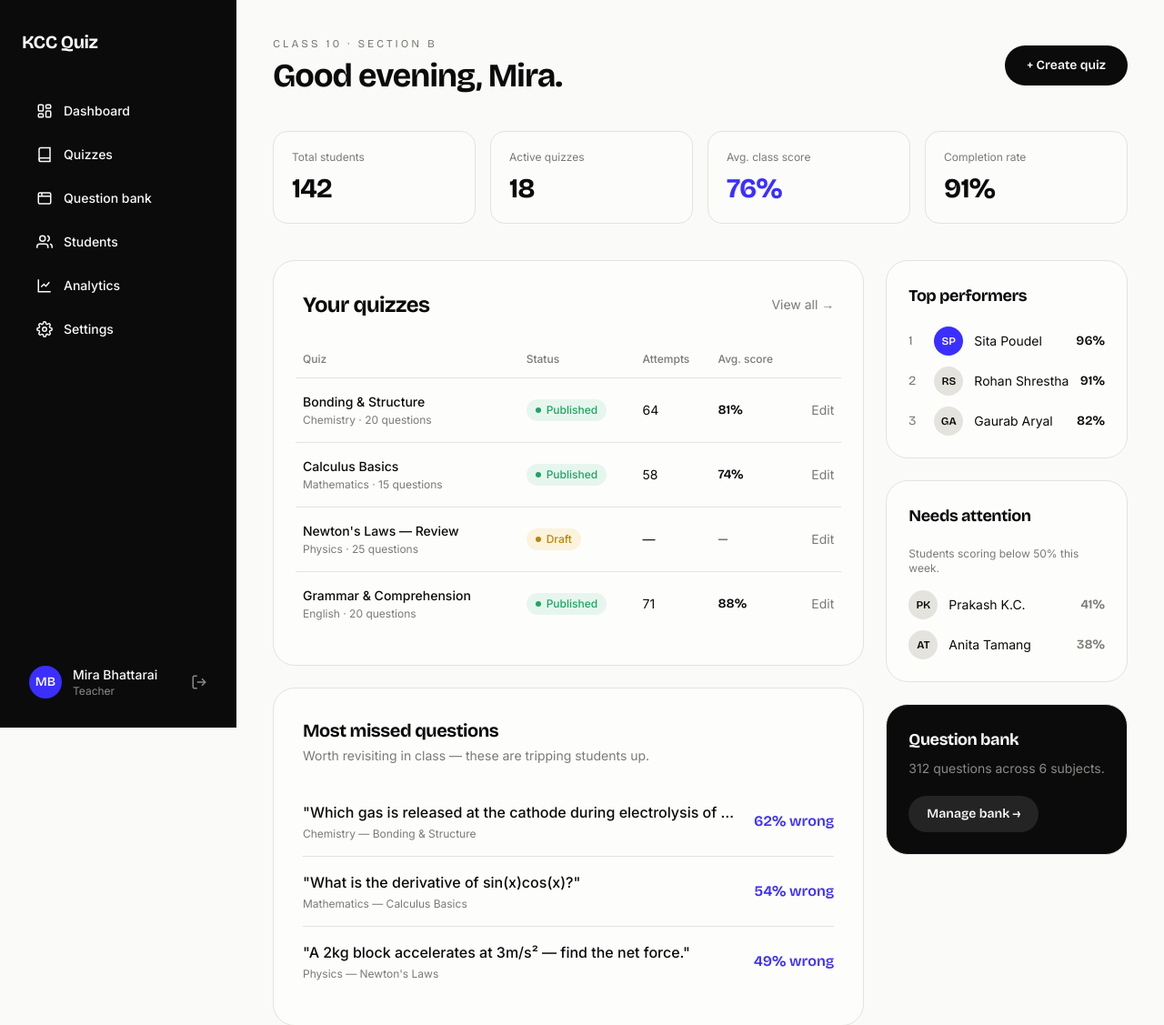
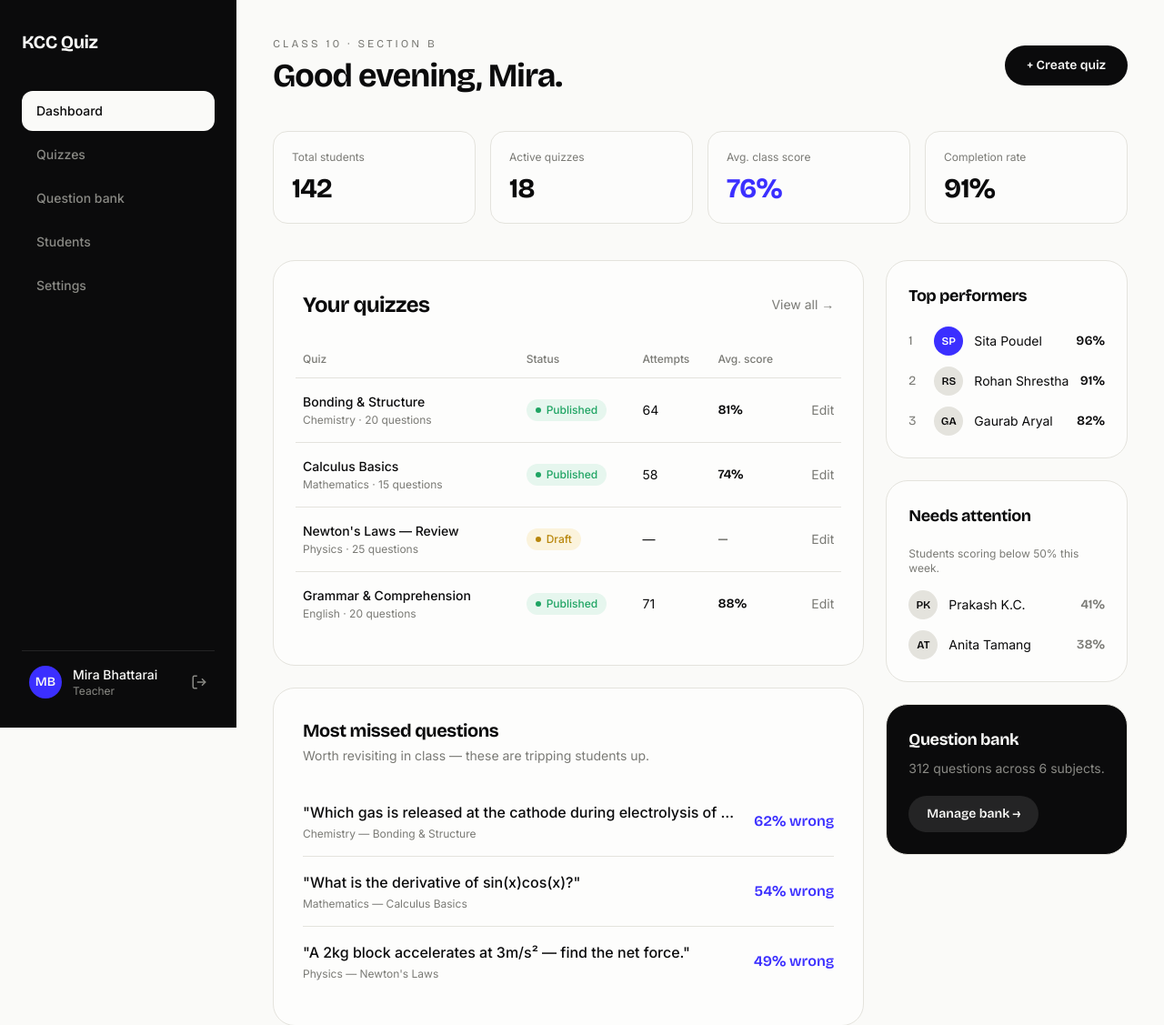
Before and after one commit to gaurab-arl/quiz_webapp, a Django app: template templates/pages/admin_dashboard.html in a window 1280 px wide. Shown: the top 1127 px of the page at 91% size. Run offline with Django 5.2, Linux system fonts and the light colour scheme; the template is opened without the code that fills it, so the values that code supplies are empty; some libraries are stand-ins or nearby versions.

Commit message:
index admin dashboard link to last. admin dashboard nav bar.

```diff
--- a/apps/core/dashboard/admin_dashboard.py
+++ b/apps/core/dashboard/admin_dashboard.py
@@ -3,4 +3,4 @@
 from django.shortcuts import render
 
 def admin_dashboard(request):
-    return render(request, 'admin_dashboard.html')
+    return render(request, 'pages/admin_dashboard.html')
--- a/static/css/admin.css
+++ b/static/css/admin.css
@@ -14,3 +14,46 @@ tr.row-hover:hover {
     border-radius: 9999px;
     display: inline-block;
 }
+
+/* ---------- sidebar nav items ---------- */
+.nav-item {
+    color: #8A8A85;
+    transition: color 0.15s ease, background 0.15s ease;
+}
+
+.nav-item:hover {
+    color: var(--paper);
+    background: rgba(255, 255, 255, 0.07);
+}
+
+.nav-item.active {
+    color: var(--ink);
+    background: var(--paper);
+}
+
+/* ---------- scrollable sidebar ---------- */
+#sidebar {
+    overflow-y: auto;
+    scrollbar-width: none;          /* Firefox */
+}
+#sidebar::-webkit-scrollbar {
+    display: none;                  /* Chrome / Safari */
+}
+
+/* ---------- smooth section transitions ---------- */
+.section-content {
+    transition: opacity 0.3s ease, transform 0.3s ease;
+}
+
+.section-content.hidden {
+    opacity: 0;
+    transform: translateY(10px);
+    pointer-events: none;
+    display: none;
+}
+
+.section-content:not(.hidden) {
+    opacity: 1;
+    transform: translateY(0);
+    display: block;
+}
--- a/static/js/admin-dashboard.js
+++ b/static/js/admin-dashboard.js
@@ -1,19 +1,150 @@
+/* ============================================================
+   admin-dashboard.js — Navbar interactivity
+   ============================================================ */
+
 document.addEventListener('DOMContentLoaded', () => {
-    const navItems = document.querySelectorAll('.nav-item');
 
+    // ── Elements ────────────────────────────────────────────
+    const sidebar        = document.getElementById('sidebar');
+    const backdrop       = document.getElementById('sidebar-backdrop');
+    const openBtn        = document.getElementById('sidebar-open');
+    const navItems       = document.querySelectorAll('.nav-item');
+    const sections       = document.querySelectorAll('.section-content');
+
+    // ── Section switching ────────────────────────────────────
+    function showSection(sectionId) {
+        // Hide all sections
+        sections.forEach(section => {
+            section.classList.add('hidden');
+        });
+
+        // Show the target section
+        const targetSection = document.getElementById(sectionId);
+        if (targetSection) {
+            targetSection.classList.remove('hidden');
+        }
+
+        // Update URL hash without causing scroll
+        history.pushState(null, null, `#${sectionId}`);
+    }
+
+    // ── Active nav state ─────────────────────────────────────
+    function setActiveNav(target) {
+        navItems.forEach(item => item.classList.remove('active'));
+        target.classList.add('active');
+    }
+
+    // ── Navigation handler ────────────────────────────────────
+    function navigateTo(sectionId, navItem) {
+        // Show the section
+        showSection(sectionId);
+
+        // Update active nav state
+        if (navItem) {
+            setActiveNav(navItem);
+        } else {
+            // If no nav item provided, find matching one
+            const matchingItem = [...navItems].find(
+                item => item.dataset.section === sectionId
+            );
+            if (matchingItem) setActiveNav(matchingItem);
+        }
+
+        // On mobile, close the sidebar after navigation
+        if (window.innerWidth < 1024) {
+            closeSidebar();
+        }
+    }
+
+    // ── Nav item click handlers ─────────────────────────────
     navItems.forEach(item => {
-        item.addEventListener('click', function(event) {
-            // Prevent default anchor behavior for demonstration, remove if actual navigation is desired
-            event.preventDefault();
-
-            // Remove 'active' class from all nav items
-            navItems.forEach(nav => nav.classList.remove('active'));
-
-            // Add 'active' class to the clicked nav item
-            this.classList.add('active');
-
-            // In a real application, you would load content here based on the clicked item
-            // For example: loadContent(this.getAttribute('href'));
+        item.addEventListener('click', function (e) {
+            e.preventDefault();
+            const sectionId = this.dataset.section;
+            if (sectionId) {
+                navigateTo(sectionId, this);
+            }
         });
     });
+
+    // ── Restore state from URL hash on load ──────────────────
+    function restoreFromHash() {
+        const currentHash = window.location.hash.slice(1); // Remove '#'
+        if (currentHash) {
+            const matchingItem = [...navItems].find(
+                item => item.dataset.section === currentHash
+            );
+            if (matchingItem) {
+                navigateTo(currentHash, matchingItem);
+                return;
+            }
+        }
+        // Default to dashboard if no hash or invalid hash
+        const defaultItem = document.querySelector('.nav-item[data-section="dashboard"]');
+        if (defaultItem) {
+            navigateTo('dashboard', defaultItem);
+        }
+    }
+
+    // Restore on initial load
+    restoreFromHash();
+
+    // Handle browser back/forward buttons
+    window.addEventListener('hashchange', () => {
+        const sectionId = window.location.hash.slice(1);
+        if (sectionId) {
+            const matchingItem = [...navItems].find(
+                item => item.dataset.section === sectionId
+            );
+            if (matchingItem) {
+                // Only switch section, don't push state again
+                showSection(sectionId);
+                setActiveNav(matchingItem);
+            }
+        }
+    });
+
+    // ── Mobile sidebar open / close ──────────────────────────
+    function openSidebar() {
+        backdrop.classList.remove('hidden');
+        requestAnimationFrame(() => {
+            requestAnimationFrame(() => {
+                backdrop.classList.remove('opacity-0');
+                sidebar.classList.remove('-translate-x-full');
+            });
+        });
+        document.body.style.overflow = 'hidden';
+        openBtn?.setAttribute('aria-expanded', 'true');
+    }
+
+    function closeSidebar() {
+        backdrop.classList.add('opacity-0');
+        sidebar.classList.add('-translate-x-full');
+
+        backdrop.addEventListener('transitionend', () => {
+            backdrop.classList.add('hidden');
+        }, { once: true });
+
+        document.body.style.overflow = '';
+        openBtn?.setAttribute('aria-expanded', 'false');
+    }
+
+    // ── Event listeners ──────────────────────────────────────
+    openBtn?.addEventListener('click', openSidebar);
+    backdrop?.addEventListener('click', closeSidebar);
+
+    document.addEventListener('keydown', e => {
+        if (e.key === 'Escape' && !sidebar.classList.contains('-translate-x-full')) {
+            closeSidebar();
+        }
+    });
+
+    window.addEventListener('resize', () => {
+        if (window.innerWidth >= 1024) {
+            backdrop.classList.add('hidden', 'opacity-0');
+            sidebar.classList.remove('-translate-x-full');
+            document.body.style.overflow = '';
+        }
+    });
+
 });
--- /dev/null
+++ b/static/js/admin/nav.js
@@ -0,0 +1,27 @@
+const navBar = document.querySelector('.nab-bar');
+
+const navItems = [
+    { name: "Dashboard", section: "dashboard", active: true },
+    { name: "Quizzes", section: "quizzes" },
+    { name: "Question bank", section: "question-bank" },
+    { name: "Students", section: "students" },
+
+    { name: "Settings", section: "settings" }
+];
+
+navItems.forEach(item => {
+    const a = document.createElement("a");
+
+    a.href = `#${item.section}`;
+    a.dataset.section = item.section;
+
+    a.className = `
+    nav-item flex items-center gap-3 px-4 py-3
+    rounded-xl text-sm font-medium
+    ${item.active ? "active" : ""}
+  `;
+
+    a.innerHTML = `${item.name}`;
+
+    navBar.appendChild(a);
+});
--- a/templates/index.html
+++ b/templates/index.html
@@ -127,7 +127,7 @@ ww                class="font-display text-sm font-semibold px-6 py-2.5 rounded-
                 Ready to get<br><em class="italic font-normal" style="color:var(--accent)">sharp?</em>
             </h2>
             <div class="mt-12 flex flex-wrap justify-center gap-4">
-                <a href="#"
+                <a href="{% url 'admin_dashboard' %}"
                     class="font-display font-semibold text-lg px-10 py-5 rounded-full bg-[var(--ink)] text-[var(--paper)] hover:bg-[var(--accent)] transition-colors">
                     Create your first quiz →
                 </a>
--- a/templates/pages/admin_dashboard.html
+++ b/templates/pages/admin_dashboard.html
@@ -16,73 +16,22 @@
 </head>
 
 <body class="min-h-screen">
+    <!-- Mobile sidebar backdrop -->
+    <div id="sidebar-backdrop"
+        class="fixed inset-0 bg-black/40 backdrop-blur-sm z-30 hidden opacity-0 transition-opacity duration-300"></div>
     <div class="lg:grid lg:grid-cols-[260px_1fr] min-h-screen">
 
-        <!-- SIDEBAR -->
-        <aside
-            class="hidden lg:flex flex-col justify-between bg-[var(--ink)] text-[var(--paper)] px-6 py-8 sticky top-0 h-screen">
+        <!-- SIDEBAR (desktop sticky + mobile drawer) -->
+        <aside id="sidebar"
+            class="fixed lg:static inset-y-0 left-0 z-40 w-[260px] flex flex-col justify-between bg-[var(--ink)] text-[var(--paper)] px-6 py-8 h-screen -translate-x-full lg:translate-x-0 transition-transform duration-300 ease-in-out overflow-y-auto">
             <div>
                 <div class="font-display font-bold text-xl tracking-tight mb-10">KCC Quiz</div>
-                <nav class="space-y-1">
-                    <a href="#"
-                        class="nav-item active flex items-center gap-3 px-4 py-3 rounded-xl text-sm font-medium">
-                        <svg width="18" height="18" viewBox="0 0 24 24" fill="none" stroke="currentColor"
-                            stroke-width="2">
-                            <rect x="3" y="3" width="7" height="9" rx="1.5" />
-                            <rect x="14" y="3" width="7" height="5" rx="1.5" />
-                            <rect x="14" y="12" width="7" height="9" rx="1.5" />
-                            <rect x="3" y="16" width="7" height="5" rx="1.5" />
-                        </svg>
-                        Dashboard
-                    </a>
-                    <a href="#" class="nav-item flex items-center gap-3 px-4 py-3 rounded-xl text-sm font-medium">
-                        <svg width="18" height="18" viewBox="0 0 24 24" fill="none" stroke="currentColor"
-                            stroke-width="2">
-                            <path d="M4 19.5A2.5 2.5 0 016.5 17H20" />
-                            <path d="M6.5 2H20v20H6.5A2.5 2.5 0 014 19.5v-15A2.5 2.5 0 016.5 2z" />
-                        </svg>
-                        Quizzes
-                    </a>
-                    <a href="#" class="nav-item flex items-center gap-3 px-4 py-3 rounded-xl text-sm font-medium">
-                        <svg width="18" height="18" viewBox="0 0 24 24" fill="none" stroke="currentColor"
-                            stroke-width="2">
-                            <rect x="3" y="4" width="18" height="16" rx="2" />
-                            <path d="M3 9h18" />
-                            <path d="M8 4v5" />
-                        </svg>
-                        Question bank
-                    </a>
-                    <a href="#" class="nav-item flex items-center gap-3 px-4 py-3 rounded-xl text-sm font-medium">
-                        <svg width="18" height="18" viewBox="0 0 24 24" fill="none" stroke="currentColor"
-                            stroke-width="2">
-                            <path d="M17 21v-2a4 4 0 00-4-4H5a4 4 0 00-4 4v2" />
-                            <circle cx="9" cy="7" r="4" />
-                            <path d="M23 21v-2a4 4 0 00-3-3.87" />
-                            <path d="M16 3.13a4 4 0 010 7.75" />
-                        </svg>
-                        Students
-                    </a>
-                    <a href="#" class="nav-item flex items-center gap-3 px-4 py-3 rounded-xl text-sm font-medium">
-                        <svg width="18" height="18" viewBox="0 0 24 24" fill="none" stroke="currentColor"
-                            stroke-width="2">
-                            <path d="M3 3v18h18" />
-                            <path d="M7 14l4-4 3 3 5-6" />
-                        </svg>
-                        Analytics
-                    </a>
-                    <a href="#" class="nav-item flex items-center gap-3 px-4 py-3 rounded-xl text-sm font-medium">
-                        <svg width="18" height="18" viewBox="0 0 24 24" fill="none" stroke="currentColor"
-                            stroke-width="2">
-                            <circle cx="12" cy="12" r="3" />
-                            <path
-                                d="M19.4 15a1.65 1.65 0 00.33 1.82l.06.06a2 2 0 11-2.83 2.83l-.06-.06a1.65 1.65 0 00-1.82-.33 1.65 1.65 0 00-1 1.51V21a2 2 0 01-4 0v-.09A1.65 1.65 0 009 19.4a1.65 1.65 0 00-1.82.33l-.06.06a2 2 0 11-2.83-2.83l.06-.06A1.65 1.65 0 004.6 15a1.65 1.65 0 00-1.51-1H3a2 2 0 010-4h.09A1.65 1.65 0 004.6 9a1.65 1.65 0 00-.33-1.82l-.06-.06a2 2 0 112.83-2.83l.06.06A1.65 1.65 0 009 4.6a1.65 1.65 0 001-1.51V3a2 2 0 014 0v.09A1.65 1.65 0 0015 4.6a1.65 1.65 0 001.82-.33l.06-.06a2 2 0 112.83 2.83l-.06.06A1.65 1.65 0 0019.4 9a1.65 1.65 0 001.51 1H21a2 2 0 010 4h-.09a1.65 1.65 0 00-1.51 1z" />
-                        </svg>
-                        Settings
-                    </a>
+                <nav class="nab-bar space-y-1">
+                   <!-- this is nav bar -->
                 </nav>
             </div>
 
-            <div class="flex items-center gap-3 px-2">
+            <div class="flex items-center gap-3 px-2 mt-6 pt-4 border-t border-white/10">
                 <div
                     class="w-9 h-9 rounded-full bg-[var(--accent)] flex items-center justify-center font-display font-semibold text-sm shrink-0">
                     MB</div>
@@ -106,15 +55,26 @@
 
             <!-- mobile top bar -->
             <div class="lg:hidden flex items-center justify-between mb-8">
+                <button id="sidebar-open" aria-label="Open menu"
+                    class="w-9 h-9 flex items-center justify-center rounded-xl hover:bg-black/5 transition-colors -ml-1">
+                    <svg width="20" height="20" viewBox="0 0 24 24" fill="none" stroke="currentColor" stroke-width="2">
+                        <line x1="3" y1="6" x2="21" y2="6" />
+                        <line x1="3" y1="12" x2="21" y2="12" />
+                        <line x1="3" y1="18" x2="21" y2="18" />
+                    </svg>
+                </button>
                 <div class="font-display font-bold text-lg tracking-tight">KCC Quiz</div>
                 <div
                     class="w-9 h-9 rounded-full bg-[var(--ink)] text-[var(--paper)] flex items-center justify-center font-display font-semibold text-sm">
                     MB</div>
             </div>
 
+            <!-- ====== DASHBOARD SECTION ====== -->
+            <section id="dashboard" class="section-content">
                 <div class="flex items-center justify-between mb-10 flex-wrap gap-4">
                     <div>
-                    <p class="font-display text-xs tracking-[0.25em] text-[var(--mute)] mb-2">CLASS 10 · SECTION B</p>
+                        <p class="font-display text-xs tracking-[0.25em] text-[var(--mute)] mb-2">CLASS 10 · SECTION B
+                        </p>
                         <h1 class="font-display font-bold text-3xl sm:text-4xl tracking-tight">Good evening, Mira.</h1>
                     </div>
                     <a href="#"
@@ -150,8 +110,9 @@
                         <div class="border border-[var(--line)] rounded-3xl p-6 sm:p-8 bg-white/60">
                             <div class="flex items-center justify-between mb-6">
                                 <h2 class="font-display font-bold text-2xl tracking-tight">Your quizzes</h2>
-                            <a href="#"
-                                class="text-sm text-[var(--mute)] hover:text-[var(--ink)] transition-colors">View all
+                                <a href="#quizzes"
+                                    class="text-sm text-[var(--mute)] hover:text-[var(--ink)] transition-colors">View
+                                    all
                                     →</a>
                             </div>
 
@@ -170,13 +131,15 @@
                                         <tr class="row-hover">
                                             <td class="py-4 px-2">
                                                 <p class="font-medium">Bonding & Structure</p>
-                                            <p class="text-xs text-[var(--mute)] mt-0.5">Chemistry · 20 questions</p>
+                                                <p class="text-xs text-[var(--mute)] mt-0.5">Chemistry · 20 questions
+                                                </p>
                                             </td>
                                             <td class="py-4 px-2">
                                                 <span
                                                     class="inline-flex items-center gap-1.5 text-xs font-medium px-2.5 py-1 rounded-full"
                                                     style="background:var(--good-soft);color:var(--good)">
-                                                <span class="status-dot" style="background:var(--good)"></span>Published
+                                                    <span class="status-dot"
+                                                        style="background:var(--good)"></span>Published
                                                 </span>
                                             </td>
                                             <td class="py-4 px-2">64</td>
@@ -187,13 +150,15 @@
                                         <tr class="row-hover">
                                             <td class="py-4 px-2">
                                                 <p class="font-medium">Calculus Basics</p>
-                                            <p class="text-xs text-[var(--mute)] mt-0.5">Mathematics · 15 questions</p>
+                                                <p class="text-xs text-[var(--mute)] mt-0.5">Mathematics · 15 questions
+                                                </p>
                                             </td>
                                             <td class="py-4 px-2">
                                                 <span
                                                     class="inline-flex items-center gap-1.5 text-xs font-medium px-2.5 py-1 rounded-full"
                                                     style="background:var(--good-soft);color:var(--good)">
-                                                <span class="status-dot" style="background:var(--good)"></span>Published
+                                                    <span class="status-dot"
+                                                        style="background:var(--good)"></span>Published
                                                 </span>
                                             </td>
                                             <td class="py-4 px-2">58</td>
@@ -227,7 +192,8 @@
                                                 <span
                                                     class="inline-flex items-center gap-1.5 text-xs font-medium px-2.5 py-1 rounded-full"
                                                     style="background:var(--good-soft);color:var(--good)">
-                                                <span class="status-dot" style="background:var(--good)"></span>Published
+                                                    <span class="status-dot"
+                                                        style="background:var(--good)"></span>Published
                                                 </span>
                                             </td>
                                             <td class="py-4 px-2">71</td>
@@ -332,17 +298,64 @@
                         <div class="border border-[var(--line)] rounded-3xl p-6 bg-[var(--ink)] text-[var(--paper)]">
                             <h2 class="font-display font-bold text-lg tracking-tight mb-2">Question bank</h2>
                             <p class="text-sm text-[#8A8A85] mb-5">312 questions across 6 subjects.</p>
-                        <a href="#"
+                            <a href="#question-bank"
                                 class="font-display font-semibold text-sm px-5 py-2.5 rounded-full bg-white/10 hover:bg-white/20 transition-colors inline-block">
                                 Manage bank →
                             </a>
                         </div>
                     </div>
                 </div>
+            </section>
+
+            <!-- ====== QUIZZES SECTION ====== -->
+            <section id="quizzes" class="section-content hidden">
+                <h2 class="font-display font-bold text-3xl sm:text-4xl tracking-tight mb-6">Quizzes</h2>
+                <p class="text-[var(--mute)] mb-8">Manage all your quizzes here.</p>
+                <div class="border border-[var(--line)] rounded-3xl p-8 bg-white/60">
+                    <p class="text-center text-[var(--mute)] py-12">Quiz management content goes here.</p>
+                </div>
+            </section>
+
+            <!-- ====== QUESTION BANK SECTION ====== -->
+            <section id="question-bank" class="section-content hidden">
+                <h2 class="font-display font-bold text-3xl sm:text-4xl tracking-tight mb-6">Question Bank</h2>
+                <p class="text-[var(--mute)] mb-8">Browse and manage all questions.</p>
+                <div class="border border-[var(--line)] rounded-3xl p-8 bg-white/60">
+                    <p class="text-center text-[var(--mute)] py-12">Question bank content goes here.</p>
+                </div>
+            </section>
+
+            <!-- ====== STUDENTS SECTION ====== -->
+            <section id="students" class="section-content hidden">
+                <h2 class="font-display font-bold text-3xl sm:text-4xl tracking-tight mb-6">Students</h2>
+                <p class="text-[var(--mute)] mb-8">View and manage student profiles.</p>
+                <div class="border border-[var(--line)] rounded-3xl p-8 bg-white/60">
+                    <p class="text-center text-[var(--mute)] py-12">Student management content goes here.</p>
+                </div>
+            </section>
+
+            <!-- ====== ANALYTICS SECTION ====== -->
+            <section id="analytics" class="section-content hidden">
+                <h2 class="font-display font-bold text-3xl sm:text-4xl tracking-tight mb-6">Analytics</h2>
+                <p class="text-[var(--mute)] mb-8">Track performance and engagement.</p>
+                <div class="border border-[var(--line)] rounded-3xl p-8 bg-white/60">
+                    <p class="text-center text-[var(--mute)] py-12">Analytics dashboard content goes here.</p>
+                </div>
+            </section>
+
+            <!-- ====== SETTINGS SECTION ====== -->
+            <section id="settings" class="section-content hidden">
+                <h2 class="font-display font-bold text-3xl sm:text-4xl tracking-tight mb-6">Settings</h2>
+                <p class="text-[var(--mute)] mb-8">Configure your account and preferences.</p>
+                <div class="border border-[var(--line)] rounded-3xl p-8 bg-white/60">
+                    <p class="text-center text-[var(--mute)] py-12">Settings content goes here.</p>
+                </div>
+            </section>
+
         </main>
     </div>
-
+    <script src="{% static 'js/admin-dashboard.js' %}" defer></script>
+    <script src="{% static 'js/admin/nav.js' %}" ></script>
 </body>
 
-<script src="{% static 'js/admin-dashboard.js' %}"></script>
 </html>
```
Lines whose indentation alone changed are shown as unchanged.
